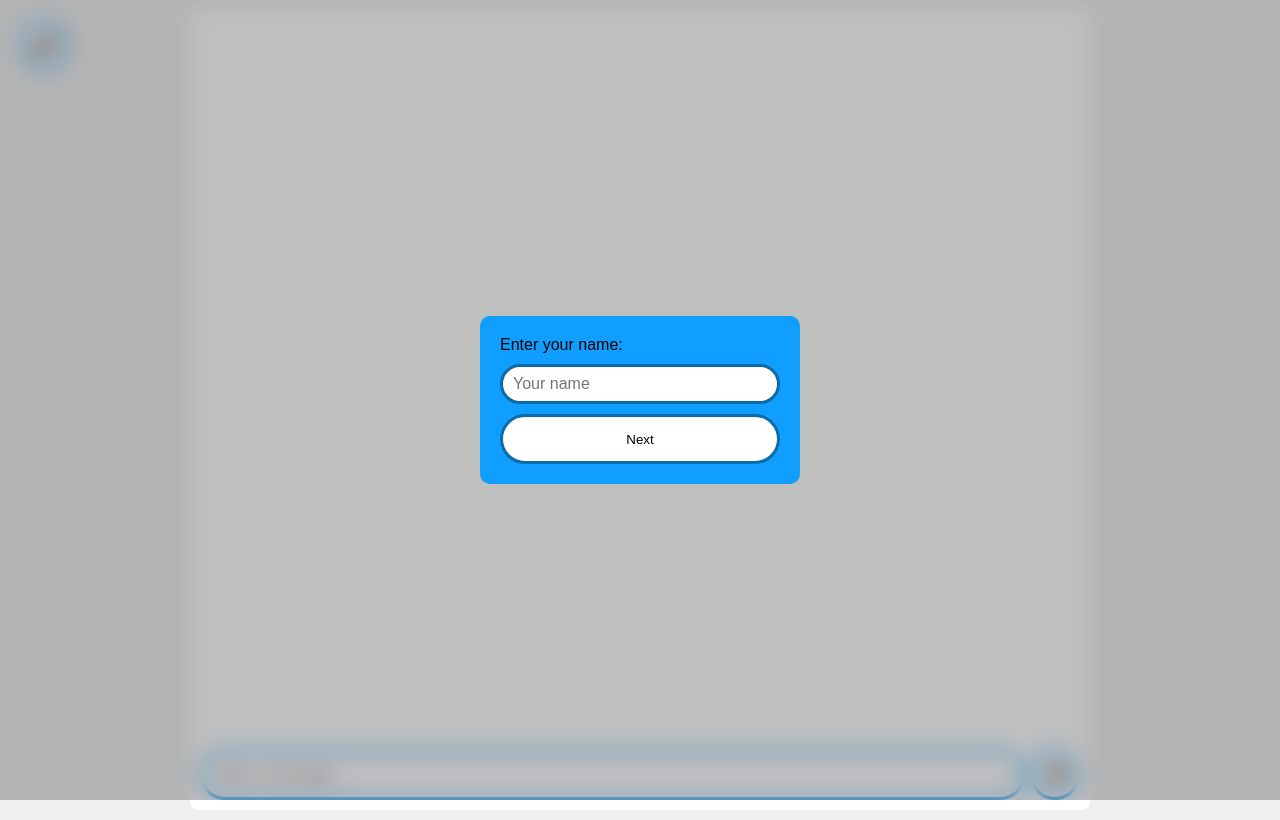
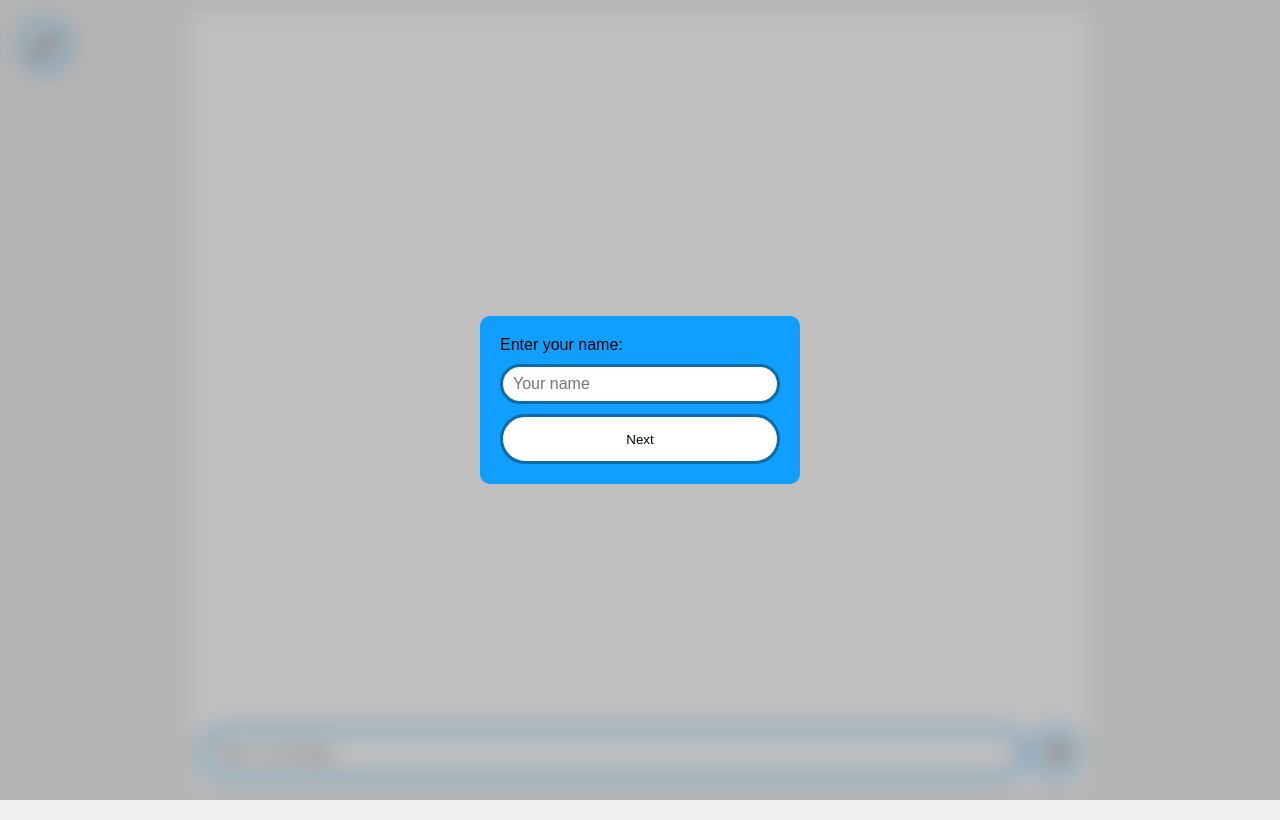
Before and after one commit to Dev9899/chatapp, a website: page client/index.html in a window 1280 px wide. Drawn offline with nearby package versions, Linux system fonts and the light colour scheme; no server answers.

Commit message:
fixed layout

```diff
--- a/client/style.css
+++ b/client/style.css
@@ -17,7 +17,7 @@ body {
   background: white;
   width: 100%;
   max-width: 900px;
-  height: 100dvh;
+  height: 97dvh;
   border-radius: 8px;
   padding: 10px;
   display: flex;
```
